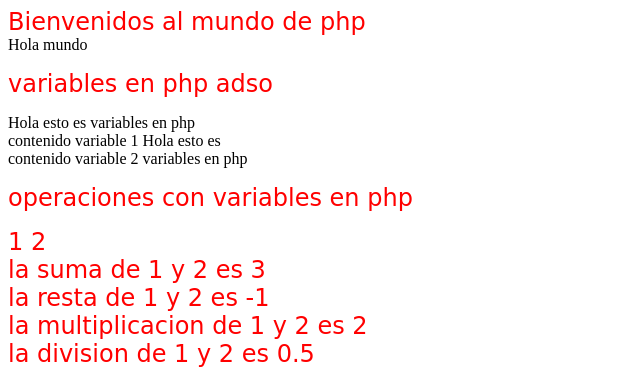
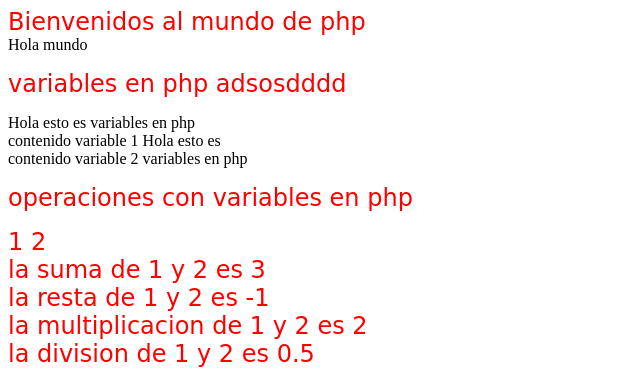
Before and after one commit to larausesena/adson, a PHP site: page /index2.php in a window 1280 px wide. Shown: the top 371 px of the page, without its empty margins (0-640 px from the left). Run offline with PHP 8.4, Linux system fonts and the light colour scheme.

Commit message:
Update index2.php
cambio en index 2

```diff
--- a/index2.php
+++ b/index2.php
@@ -11,7 +11,7 @@ echo "<br>Hola mundo";
 ?>
 <p>
 <font size="5" color="red" face="comic sans ms">
-    variables en  php  adso</font><p>
+    variables en  php  adsosdddd</font><p>
 <?php
 $ini ="Hola esto es ";
 $fin ="variables en php";
```
